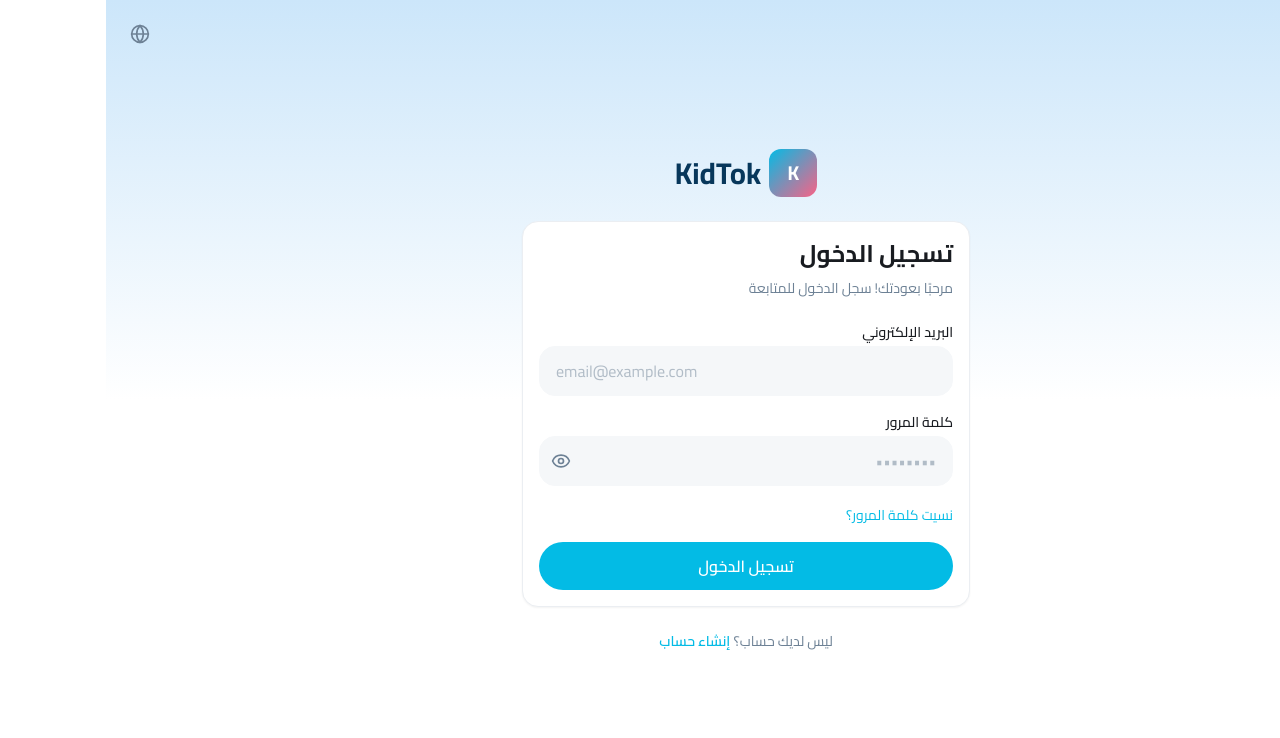
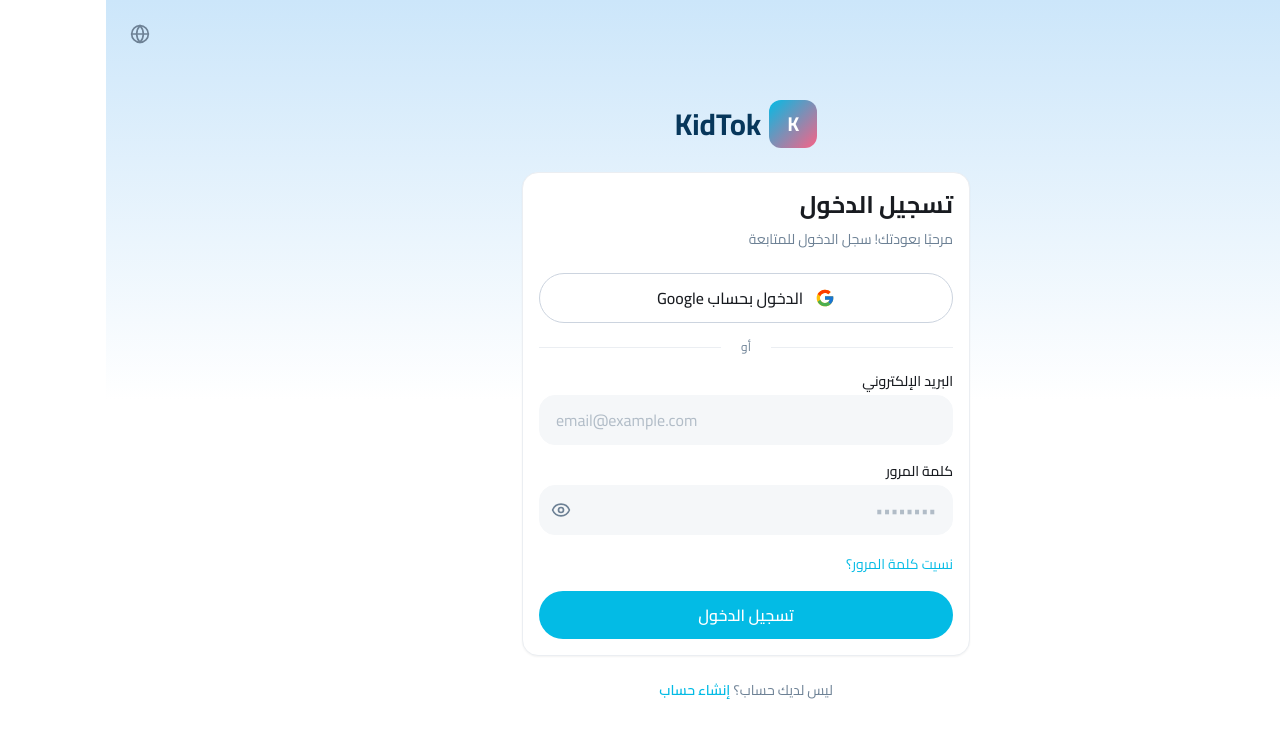
Before and after one commit to karimshehta/kidtok, a React (Vite) app: page /login in a window 1280 px wide. Shown: the top 738 px of the page. Built offline with nearby package versions, Linux system fonts and the light colour scheme; no server answers.

Commit message:
feat(auth): add Google OAuth sign-in, update profile trigger for OAuth providers

```diff
--- /dev/null
+++ b/src/components/Divider.tsx
@@ -0,0 +1,13 @@
+interface Props {
+  text?: string
+}
+
+export default function Divider({ text = 'أو' }: Props) {
+  return (
+    <div className="flex items-center gap-3 my-4">
+      <div className="flex-1 h-px bg-neutral-300" />
+      <span className="text-xs text-neutral-700 px-2">{text}</span>
+      <div className="flex-1 h-px bg-neutral-300" />
+    </div>
+  )
+}
--- /dev/null
+++ b/src/components/GoogleSignInButton.tsx
@@ -0,0 +1,66 @@
+import { useState } from 'react'
+import toast from 'react-hot-toast'
+import { useTranslation } from 'react-i18next'
+import { supabase } from '@/lib/supabase'
+import { translateAuthError } from '@/lib/auth-errors'
+
+interface Props {
+  label?: string
+}
+
+export default function GoogleSignInButton({ label = 'الدخول بحساب Google' }: Props) {
+  const { i18n } = useTranslation()
+  const [loading, setLoading] = useState(false)
+
+  const handleClick = async () => {
+    setLoading(true)
+    try {
+      const { error } = await supabase.auth.signInWithOAuth({
+        provider: 'google',
+        options: {
+          redirectTo: `${window.location.origin}/auth/callback`,
+        },
+      })
+      if (error) throw error
+      // On success, the browser redirects to Google — no need to do anything here
+    } catch (err) {
+      toast.error(translateAuthError(err, i18n.language as 'ar' | 'en'))
+      setLoading(false)
+    }
+  }
+
+  return (
+    <button
+      type="button"
+      onClick={handleClick}
+      disabled={loading}
+      className="w-full flex items-center justify-center gap-3 bg-white border border-neutral-400 hover:bg-neutral-200 transition-colors rounded-full px-6 py-3 font-medium text-neutral-900 disabled:opacity-50"
+    >
+      <GoogleIcon />
+      <span>{loading ? 'جارٍ التحويل...' : label}</span>
+    </button>
+  )
+}
+
+function GoogleIcon() {
+  return (
+    <svg width="20" height="20" viewBox="0 0 48 48" xmlns="http://www.w3.org/2000/svg">
+      <path
+        fill="#FFC107"
+        d="M43.611 20.083H42V20H24v8h11.303c-1.649 4.657-6.08 8-11.303 8-6.627 0-12-5.373-12-12s5.373-12 12-12c3.059 0 5.842 1.154 7.961 3.039l5.657-5.657C34.046 6.053 29.268 4 24 4 12.955 4 4 12.955 4 24s8.955 20 20 20 20-8.955 20-20c0-1.341-.138-2.65-.389-3.917z"
+      />
+      <path
+        fill="#FF3D00"
+        d="M6.306 14.691l6.571 4.819C14.655 15.108 18.961 12 24 12c3.059 0 5.842 1.154 7.961 3.039l5.657-5.657C34.046 6.053 29.268 4 24 4 16.318 4 9.656 8.337 6.306 14.691z"
+      />
+      <path
+        fill="#4CAF50"
+        d="M24 44c5.166 0 9.86-1.977 13.409-5.192l-6.19-5.238A11.91 11.91 0 0124 36c-5.202 0-9.619-3.317-11.283-7.946l-6.522 5.025C9.505 39.556 16.227 44 24 44z"
+      />
+      <path
+        fill="#1976D2"
+        d="M43.611 20.083H42V20H24v8h11.303a12.04 12.04 0 01-4.087 5.571l.003-.002 6.19 5.238C36.971 39.205 44 34 44 24c0-1.341-.138-2.65-.389-3.917z"
+      />
+    </svg>
+  )
+}
--- a/src/pages/auth/Login.tsx
+++ b/src/pages/auth/Login.tsx
@@ -7,6 +7,8 @@
 import { supabase } from '@/lib/supabase'
 import { translateAuthError } from '@/lib/auth-errors'
 import AuthShell from '@/components/AuthShell'
+import GoogleSignInButton from '@/components/GoogleSignInButton'
+import Divider from '@/components/Divider'
 
 type FormData = { email: string; password: string }
 
@@ -58,6 +60,9 @@
         </>
       }
     >
+      <GoogleSignInButton />
+      <Divider />
+
       <form onSubmit={handleSubmit(onSubmit)} className="space-y-4">
         <div>
           <label className="block text-sm font-medium mb-1">البريد الإلكتروني</label>
--- a/src/pages/auth/Signup.tsx
+++ b/src/pages/auth/Signup.tsx
@@ -7,6 +7,8 @@
 import { supabase } from '@/lib/supabase'
 import { translateAuthError } from '@/lib/auth-errors'
 import AuthShell from '@/components/AuthShell'
+import GoogleSignInButton from '@/components/GoogleSignInButton'
+import Divider from '@/components/Divider'
 
 type FormData = { name: string; email: string; phone: string; password: string }
 
@@ -85,6 +87,9 @@
         </>
       }
     >
+      <GoogleSignInButton label="التسجيل بحساب Google" />
+      <Divider />
+
       <form onSubmit={handleSubmit(onSubmit)} className="space-y-4">
         <div>
           <label className="block text-sm font-medium mb-1">{t('name')}</label>
```
Also changed, not shown: 1 other file (tests, documents, lock files or other folders).
